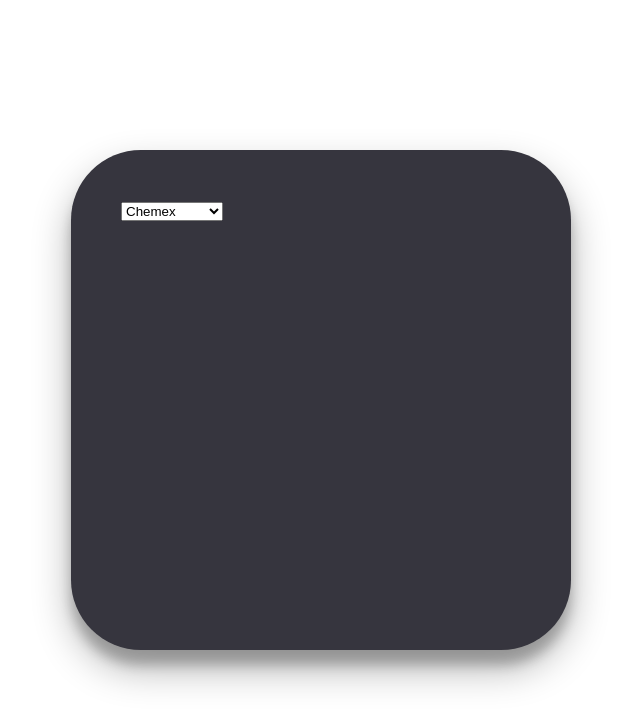
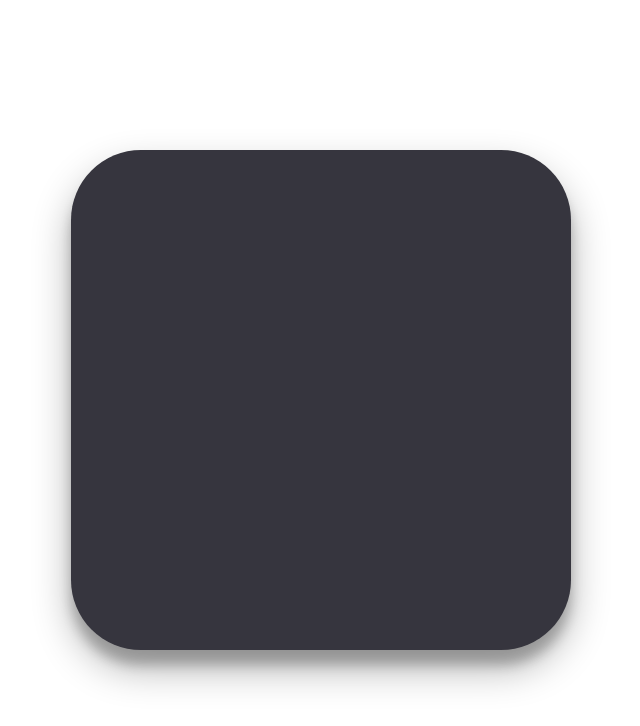
Before and after one commit to HarryCarron/pour-js, a React (Create React App) app: page / in a window 1280 px wide. Shown: the top 726 px of the page, without its empty margins (319-959 px from the left). Built offline with nearby package versions, Linux system fonts and the light colour scheme.

Commit message:
Implement Flux
Flux implemented
- One action for changing brew method

```diff
--- a/src/App.js
+++ b/src/App.js
@@ -17,6 +17,9 @@ import PourContainer from './components/PourContainer'
 //   })
 // }
 
+
+
+
 function App() {
   return (
 
--- a/src/components/BrewConfiguration/TopBar.js
+++ b/src/components/BrewConfiguration/TopBar.js
@@ -3,14 +3,16 @@ import React from 'react';
 function TopBar(props) {
 
     return (
-        <div style={props.height}>
-            <select>
-                <option>Chemex</option>
-                <option>Aeropress</option>
-                <option>French Press</option>
-                <option>Siphon</option>
-            </select>
-        </div>
+        <>
+        </>
+        // <div style={props.height}>
+        //     <select>
+        //         <option>Chemex</option>
+        //         <option>Aeropress</option>
+        //         <option>French Press</option>
+        //         <option>Siphon</option>
+        //     </select>
+        // </div>
     );
 }
 
```
Also changed, not shown: src/flux/store.js (+33 -0 lines).
